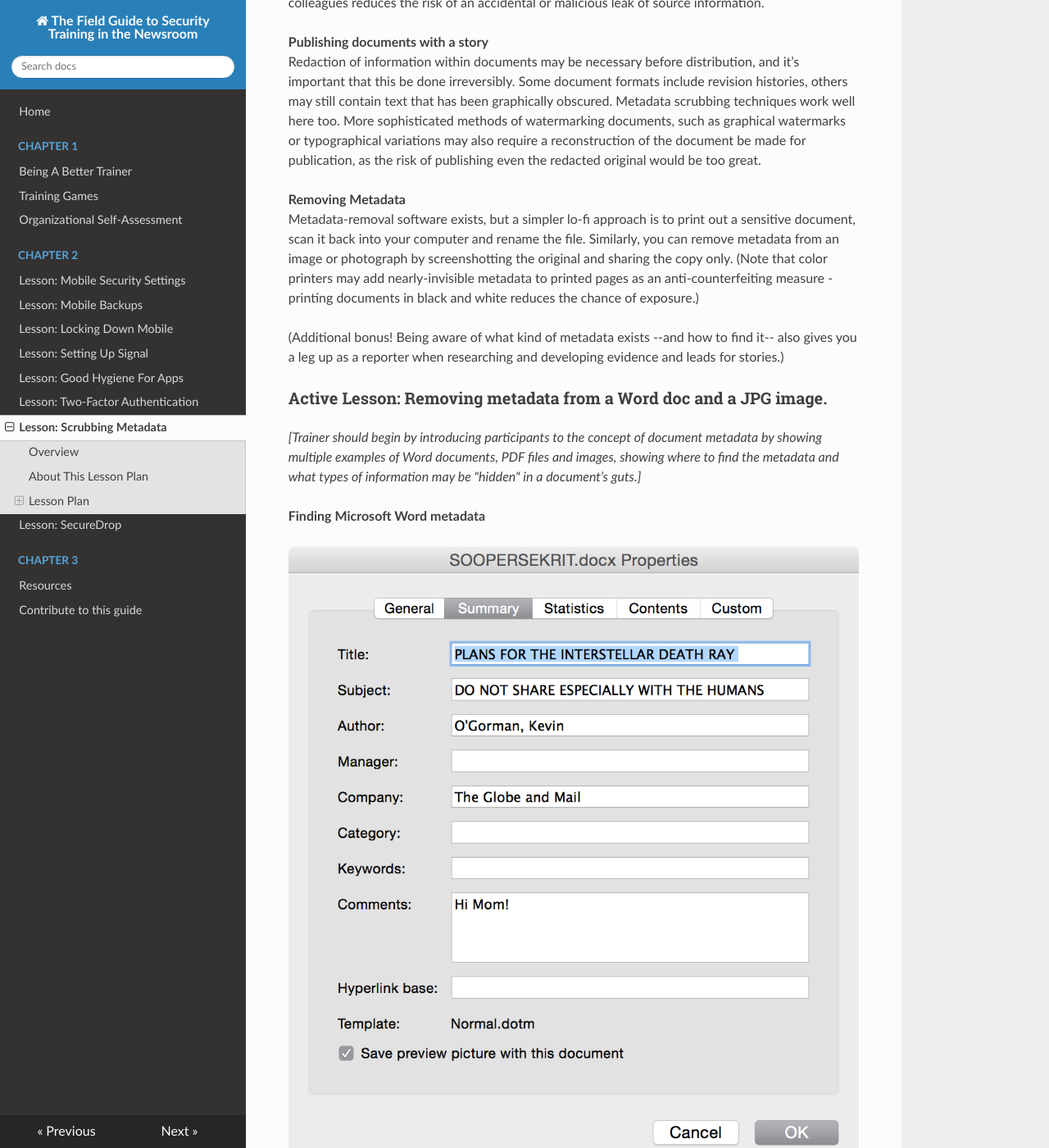
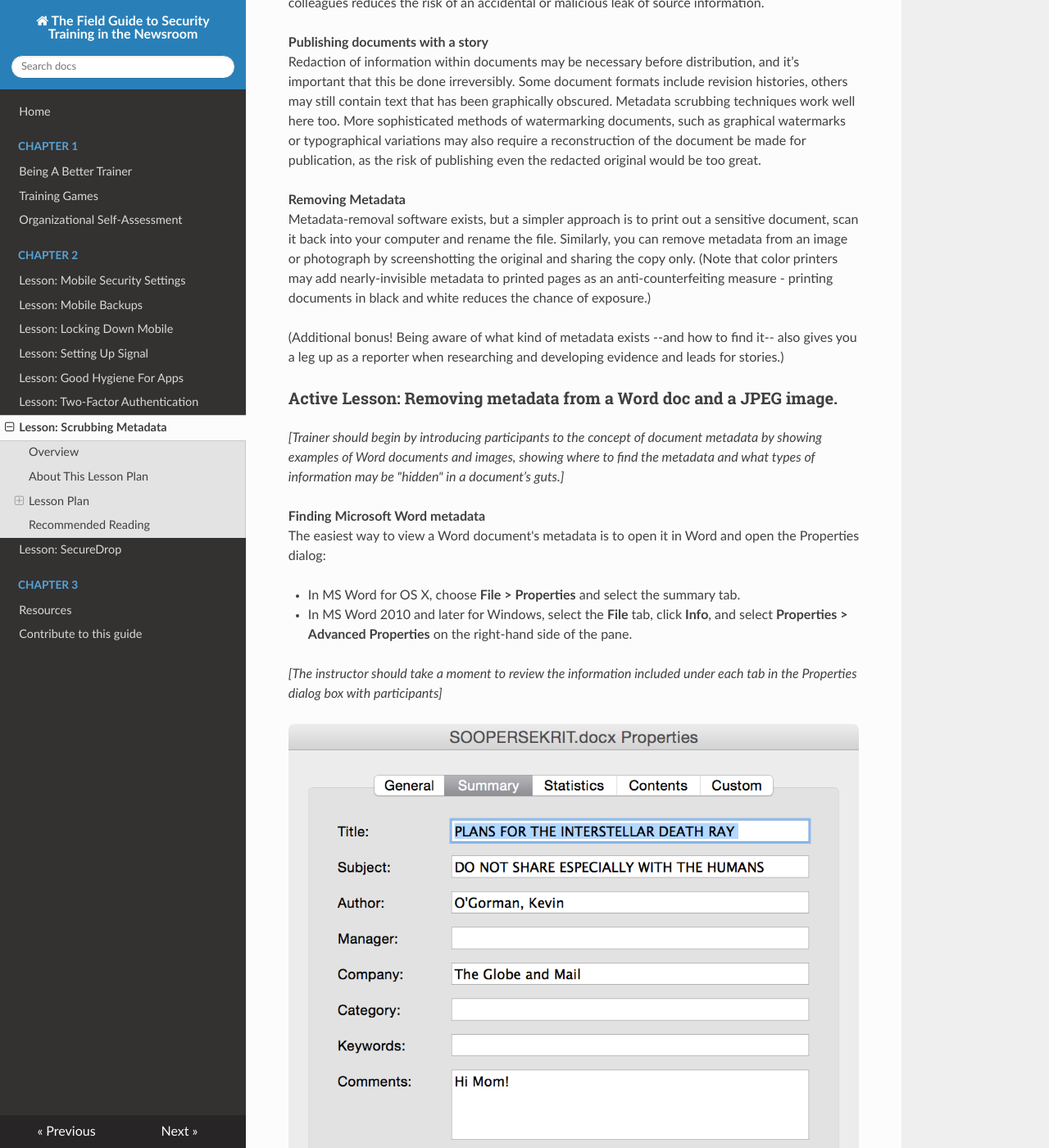
Before and after one commit to OpenNewsLabs/field-guide-security-training-newsroom, an MkDocs documentation site: the page built from docs/Chapter02-10-ScrubbingMetadata.md, in a window 1280 px wide and 1400 px high, scrolled down 1682 px. Shown: the whole window at 82% size. Built offline with MkDocs 1.6.1, drawn with Linux system fonts in a browser that asks for light colours; nearby versions of some CDN libraries; old or Windows-style settings are respelled for this version of MkDocs; some of the changed text lies outside the part shown.

Commit message:
More edits to metadata lesson plan

```diff
--- a/docs/Chapter02-10-ScrubbingMetadata.md
+++ b/docs/Chapter02-10-ScrubbingMetadata.md
@@ -73,7 +73,7 @@
 as the risk of publishing even the redacted original would be too great.
 
 **Removing Metadata**
-Metadata-removal software exists, but a simpler lo-fi
+Metadata-removal software exists, but a simpler
 approach is to print out a sensitive document, scan it back into your
 computer and rename the file. Similarly, you can remove metadata from an
 image or photograph by screenshotting the original and sharing the copy
@@ -85,20 +85,28 @@
 to find it-- also gives you a leg up as a reporter when researching and
 developing evidence and leads for stories.)
 
-### Active Lesson: Removing metadata from a Word doc and a JPG image.
+### Active Lesson: Removing metadata from a Word doc and a JPEG image.
 *\[Trainer should begin by introducing participants to the concept of
-document metadata by showing multiple examples of Word documents, PDF
-files and images, showing where to find the metadata and what types of
+document metadata by showing examples of Word documents
+and images, showing where to find the metadata and what types of
 information may be "hidden" in a document’s guts.\]*
 
 **Finding Microsoft Word metadata**
+The easiest way to view a Word document's metadata is to open it in Word and open the Properties dialog:
+
+* In MS Word for OS X, choose **File > Properties** and select the summary tab.
+
+* In MS Word 2010 and later for Windows, select the **File** tab, click **Info**, and select **Properties > Advanced Properties** on the right-hand side of the pane.
+
+*\[The instructor should take a moment to review the information included under each tab in the Properties dialog box with participants\]*
 
 ![IMAGE:Microsoft Word dialog box showing document metatada](img/metadata-word.png)
 
-**How to find EXIF data on an image file (both for PC and Mac -- do not
-assume the user has access to Photoshop or other paid software). **
+**Finding image metadata (EXIF data)**
+Most digital cameras, including smartphone cameras, add metadata to photographs, typically including information about camera settings and the time and location of the shot. You can find this metadata by opening the image information in an image viewing application. For example, in OS X, you can use the built-in Preview App, by
 
-**Scenario:** How do you share SOOPERSEKRIT.docx with a 3rd party
+**Scenario: scrubbing metadata**
+How do you share SOOPERSEKRIT.docx with a 3rd party
 without exposing the information in the document properties? How do you
 share MADSCIENTISTLAIR.jpg without giving away the GPS coordinates
 embedded in the image EXIF data?
@@ -126,14 +134,8 @@
 -   The "source" should make a screenshot of the original file and send
     > the scrubbed version to the "journalist."
 
-Follow-up, other tools
-======================
+## Recommended Reading
 
-\[ needs more context on when you’d use other tools… list of software
-options…TK \]
-
-[*Protecting Your Sources When Releasing Sensitive
+* [*Protecting Your Sources When Releasing Sensitive
 Documents*](https://source.opennews.org/articles/how-protect-your-sources-when-releasing-sensitive-/)
 - a checklist for handling and releasing leaked documents
-
-For consideration:
```
